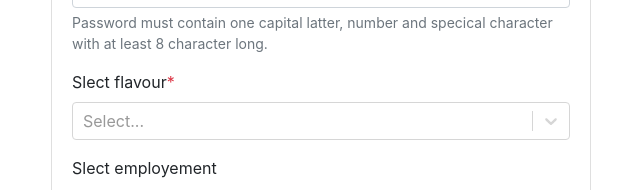
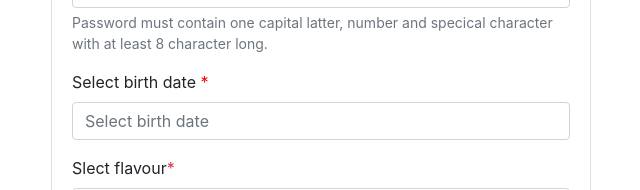
Before and after one commit to AvaniBataviya/react-common-component, a React (Create React App) app: page / in a window 1280 px wide. Shown: the part 210-400 px from the top of the page, without its empty margins (319-959 px from the left). Built offline with nearby package versions, Linux system fonts and the light colour scheme.

Commit message:
Added date picker

```diff
--- a/package.json
+++ b/package.json
@@ -13,6 +13,7 @@
     "node-sass": "^6.0.1",
     "prop-types": "^15.7.2",
     "react": "^17.0.1",
+    "react-datepicker": "^3.3.0",
     "react-dom": "^17.0.1",
     "react-dropzone": "^11.3.4",
     "react-scripts": "4.0.3",
--- a/src/App.js
+++ b/src/App.js
@@ -8,8 +8,8 @@ import {
   Container,
   Row,
 } from "reactstrap";
-import "./App.scss";
 import CheckBox from "./components/CheckBox";
+import CustomDatePicker from "./components/CustomDatePicker";
 import CustomInput from "./components/CustomInput";
 import FileUpload from "./components/FileUpload";
 import RadioButton from "./components/RadioButton";
@@ -25,6 +25,7 @@ const initailValue = {
   attachment: [
     "/b/yellow-crash-test-dummy-yellow-crash-test-dummy-car-seat-116968697.jpg",
   ],
+  birthDate: null,
 };
 const App = () => {
   const [formData, setFormData] = useState(initailValue);
@@ -36,16 +37,16 @@ const App = () => {
   ];
 
   const onSubmit = () => {
-    const { email, password, flavour, terms, attachment } = formData;
+    const { email, password, flavour, terms, attachment, birthDate } = formData;
     const validationError = checkValidation(errors, {
       email,
       password,
       flavour: flavour?.value ? flavour.value : flavour,
       terms,
       attachment,
+      birthDate,
     });
     if (Object.keys(validationError).length !== 0) {
-      console.log(validationError);
       setErrors(validationError);
     } else {
       alert("Submiting.!!!");
@@ -63,7 +64,8 @@ const App = () => {
     });
   };
 
-  const { email, password, flavour, terms, employment, attachment } = formData;
+  const { email, password, flavour, terms, employment, attachment, birthDate } =
+    formData;
   const employmentOptions = [
     { label: "Full Employment", value: "fullEmployment" },
     { label: "Contractor", value: "contractor" },
@@ -104,6 +106,17 @@ const App = () => {
                 helperText='Password must contain one capital latter, number and specical character with at least 8 character long.'
               />
 
+              <CustomDatePicker
+                name='birthDate'
+                label='Select birth date'
+                value={birthDate}
+                onChange={onChange}
+                error={errors.birthDate}
+                isRequired
+                placeholder='Select birth date'
+                maxDate={new Date()}
+              />
+
               <ReactSelect
                 name='flavour'
                 value={flavour}
@@ -124,6 +137,7 @@ const App = () => {
                 validationHandler={validationHandler}
                 options={employmentOptions}
               />
+
               <FileUpload
                 name='attachment'
                 label='Attachment (if any)'
--- a/src/App.scss
+++ b/src/App.scss
@@ -14,6 +14,7 @@
   z-index: 2 !important;
 }
 
+// file upload
 .file-input {
   .dropzone {
     background-color: transparent;
@@ -98,3 +99,59 @@
     }
   }
 }
+
+//date picker
+.react-datepicker-wrapper {
+  width: 100%;
+  .disabled {
+    background-color: hsl(0, 0%, 95%);
+    cursor: not-allowed;
+  }
+}
+
+.react-datepicker-popper {
+  width: 100%;
+  z-index: 2;
+  .react-datepicker {
+    background-color: white;
+    width: 100%;
+  }
+  .react-datepicker__header {
+    width: 100%;
+  }
+  .react-datepicker__day-names,
+  .react-datepicker__week {
+    display: flex;
+    justify-content: space-around;
+  }
+  .react-datepicker__month-container {
+    width: 100%;
+  }
+  // time picker
+  .react-datepicker__time-container {
+    width: 100%;
+    .react-datepicker__time {
+      .react-datepicker__time-box {
+        width: 100%;
+      }
+    }
+  }
+  // year picker
+  .react-datepicker__year {
+    display: flex;
+    justify-content: center;
+  }
+  .react-datepicker__year-wrapper {
+    justify-content: space-around;
+  }
+}
+
+//date time picker
+.react-custom-datepicker {
+  .react-datepicker__month-container {
+    width: calc(100% - 85px);
+  }
+  .react-datepicker__time-container {
+    width: 85px;
+  }
+}
--- /dev/null
+++ b/src/components/CustomDatePicker.js
@@ -0,0 +1,104 @@
+/* eslint-disable no-nested-ternary */
+import React from "react";
+import PropTypes from "prop-types";
+import DatePicker from "react-datepicker";
+import { FormGroup, InputGroup, Label } from "reactstrap";
+
+const CustomDatePicker = ({
+  disabled,
+  excludeTimes,
+  error,
+  isRequired,
+  label,
+  maxDate,
+  maxTime,
+  minDate,
+  minTime,
+  name,
+  onChange,
+  placeholder,
+  showTimeSelect,
+  showTimeSelectOnly,
+  showYearPicker,
+  value,
+}) => (
+  <FormGroup>
+    {label && (
+      <Label for={name}>
+        {label}
+        {isRequired && <span style={{ color: "red" }}> * </span>}
+      </Label>
+    )}
+    <InputGroup>
+      <DatePicker
+        className={`form-control ${disabled && "disabled"}`}
+        calendarClassName={showTimeSelect && "react-custom-datepicker"}
+        placeholderText={placeholder || "Select Date"}
+        selected={value}
+        isClearable
+        showMonthDropdown
+        showYearDropdown
+        yearDropdownItemNumber={10}
+        scrollableYearDropdown
+        closeOnScroll
+        showTimeSelectOnly={showTimeSelectOnly}
+        showTimeSelect={showTimeSelectOnly ? true : showTimeSelect}
+        minDate={minDate}
+        maxDate={maxDate}
+        showYearPicker={showYearPicker}
+        dateFormat={
+          showYearPicker
+            ? "yyyy"
+            : showTimeSelect
+            ? "MM/dd/yyyy h:mm aa"
+            : showTimeSelectOnly
+            ? "h:mm aa"
+            : "MM/dd/yyyy"
+        }
+        minTime={minTime}
+        maxTime={maxTime}
+        excludeTimes={excludeTimes}
+        disabled={disabled}
+        onChange={(data) => onChange(name, data)}
+      />
+    </InputGroup>
+    {error ? <span className='text-danger fs-12'>{error}</span> : null}
+  </FormGroup>
+);
+
+CustomDatePicker.defaultProps = {
+  disabled: false,
+  error: "",
+  excludeTimes: [],
+  isRequired: false,
+  label: "",
+  maxDate: null,
+  maxTime: {},
+  minDate: null,
+  minTime: {},
+  placeholder: "Select date",
+  showTimeSelect: false,
+  showTimeSelectOnly: false,
+  value: null,
+};
+
+CustomDatePicker.propTypes = {
+  disabled: PropTypes.bool,
+  error: PropTypes.string,
+  excludeTimes: PropTypes.array,
+  isRequired: PropTypes.bool,
+  label: PropTypes.string,
+  maxDate: PropTypes.object,
+  maxTime: PropTypes.object,
+  minDate: PropTypes.object,
+  minTime: PropTypes.object,
+  name: PropTypes.string.isRequired,
+  onChange: PropTypes.func.isRequired,
+  placeholder: PropTypes.string,
+  showTimeSelect: PropTypes.bool,
+  showYearPicker: PropTypes.bool,
+  showTimeSelectOnly: PropTypes.bool,
+  value: PropTypes.object,
+};
+
+export default CustomDatePicker;
```
Also changed, not shown: src/index.js (+8 -6 lines), 1 other file (tests, documents, lock files or other folders).
